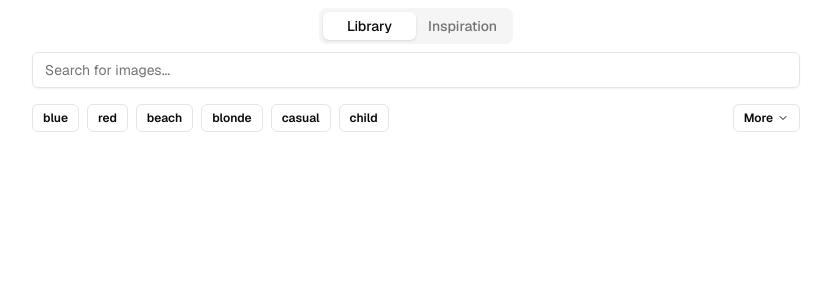
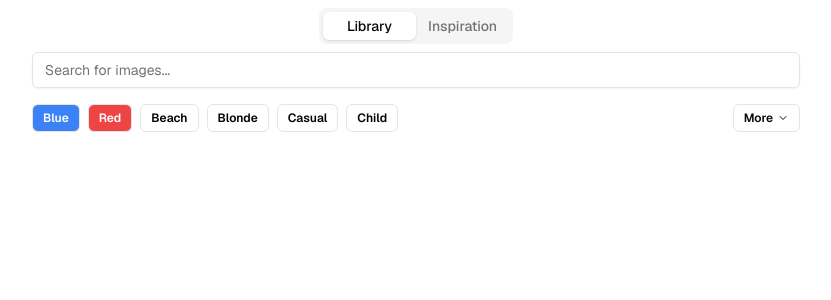
Before and after one commit to evan-dunkel/visual-search-prototype, a Next.js app: page / in a window 1280 px wide. Shown: the top 300 px of the page, without its empty margins (224-1055 px from the left). Built offline with nearby package versions, Linux system fonts and the light colour scheme.

Commit message:
Refactor TagSelector: Moved to components directory and updated tag data source

```diff
--- a/app/page.tsx
+++ b/app/page.tsx
@@ -4,7 +4,8 @@ import Image from "next/image";
 import { Input } from "@/components/ui/input";
 import { Tabs, TabsList, TabsTrigger } from "@/components/ui/tabs";
 import { useState } from "react";
-import { TagSelector } from "./components/tag-selector";
+import { TagSelector } from "../components/tag-selector";
+import { sampleTags } from "@/data/sample-tags";
 
 // Define our image data type
 type ImageItem = {
@@ -15,20 +16,6 @@ type ImageItem = {
 };
 
 // Sample data - you would replace this with your actual data
-const SAMPLE_TAGS = [
-  "blue",
-  "red",
-  "beach",
-  "blonde",
-  "casual",
-  "child",
-  "clothing",
-  "cold",
-  "denim",
-  "dress",
-  "happy",
-];
-
 const SAMPLE_IMAGES: ImageItem[] = [
   {
     id: "1",
@@ -70,7 +57,7 @@ export default function Home() {
           />
 
           <TagSelector
-            availableTags={SAMPLE_TAGS}
+            availableTags={sampleTags}
             selectedTags={selectedTags}
             onTagToggle={toggleTag}
             searchQuery={searchQuery}
--- a/app/components/tag-selector.tsx
+++ b/components/tag-selector.tsx
@@ -5,11 +5,34 @@ import { X, ChevronDown, ChevronUp } from "lucide-react";
 import { useState } from "react";
 import { motion, AnimatePresence } from "framer-motion";
 
+// Change from interface to exported interface
+export interface TagType {
+  name: string;
+  colorClass?: string;
+}
+
+// Update props interface
 interface TagSelectorProps {
-  availableTags: string[];
+  availableTags: TagType[];
   selectedTags: string[];
   onTagToggle: (tag: string) => void;
   searchQuery?: string;
+}
+
+// Update this utility function to work with Tailwind classes
+function shouldUseLightVariant(colorClass: string) {
+  // Default to dark text for unknown classes
+  if (!colorClass) return true;
+
+  // Map of Tailwind color classes that should use light text
+  const darkBackgrounds = [
+    "bg-blue-500",
+    "bg-blue-600",
+    "bg-red-500",
+    "bg-cyan-500",
+  ];
+
+  return !darkBackgrounds.includes(colorClass);
 }
 
 export function TagSelector({
@@ -20,10 +43,10 @@ export function TagSelector({
 }: TagSelectorProps) {
   const [showMoreTags, setShowMoreTags] = useState(false);
 
-  // Sort tags so selected ones appear first
+  // Update sort function
   const sortedTags = [...allTags].sort((a, b) => {
-    const aSelected = selectedTags.includes(a);
-    const bSelected = selectedTags.includes(b);
+    const aSelected = selectedTags.includes(a.name);
+    const bSelected = selectedTags.includes(b.name);
     if (aSelected && !bSelected) return -1;
     if (!aSelected && bSelected) return 1;
     return 0;
@@ -32,8 +55,9 @@ export function TagSelector({
   const getAvailableTags = () => {
     return allTags.filter(
       (tag) =>
-        !selectedTags.includes(tag) &&
-        tag.toLowerCase().includes(searchQuery.toLowerCase())
+        tag?.name &&
+        !selectedTags.includes(tag.name) &&
+        tag.name.toLowerCase().includes(searchQuery?.toLowerCase() || "")
     );
   };
 
@@ -52,11 +76,13 @@ export function TagSelector({
       >
         <AnimatePresence mode="popLayout">
           {sortedTags.map((tag) => {
-            const isSelected = selectedTags.includes(tag);
+            const isSelected = selectedTags.includes(tag.name);
             const isVisible =
               isSelected ||
               (!isSelected &&
-                tag.toLowerCase().includes(searchQuery.toLowerCase()) &&
+                tag?.name
+                  ?.toLowerCase()
+                  .includes((searchQuery || "").toLowerCase()) &&
                 (showMoreTags ||
                   availableTags.indexOf(tag) < INITIAL_TAGS_COUNT));
 
@@ -64,7 +90,7 @@ export function TagSelector({
 
             return (
               <motion.div
-                key={tag}
+                key={tag.name}
                 layout="position"
                 transition={{
                   layout: { type: "spring", stiffness: 1000, damping: 60 },
@@ -73,10 +99,18 @@ export function TagSelector({
               >
                 <Badge
                   variant={isSelected ? "secondary" : "outline"}
-                  className={`cursor-pointer ${
-                    isSelected ? "hover:bg-secondary/80" : "hover:bg-secondary"
-                  } flex items-center h-7 shrink-0 transition-colors duration-300 ease-in-out`}
-                  onClick={() => onTagToggle(tag)}
+                  className={`cursor-pointer flex items-center h-7 shrink-0 transition-colors duration-300 ease-in-out ${
+                    tag.colorClass || ""
+                  } ${
+                    tag.colorClass
+                      ? `hover:bg-opacity-80 hover:bg-${tag.colorClass}`
+                      : "hover:bg-secondary"
+                  } ${
+                    shouldUseLightVariant(tag.colorClass ?? "")
+                      ? "text-black"
+                      : "text-white"
+                  }`}
+                  onClick={() => onTagToggle(tag.name)}
                 >
                   <motion.div
                     initial={{ width: 0 }}
@@ -88,7 +122,7 @@ export function TagSelector({
                   >
                     <X className="mr-1 h-3 w-3" />
                   </motion.div>
-                  {tag}
+                  {tag.name}
                 </Badge>
               </motion.div>
             );
@@ -127,3 +161,10 @@ export function TagSelector({
     </div>
   );
 }
+
+const tags: TagType[] = [
+  { name: "React", colorClass: "bg-blue-500" },
+  { name: "TypeScript", colorClass: "bg-blue-600" },
+  { name: "JavaScript", colorClass: "bg-yellow-400" },
+  { name: "Regular Tag" }, // Tags without colors still work
+];
--- /dev/null
+++ b/data/sample-tags.ts
@@ -0,0 +1,15 @@
+import { TagType } from "@/components/tag-selector";
+
+export const sampleTags: TagType[] = [
+  { name: "Blue", colorClass: "bg-blue-500" },
+  { name: "Red", colorClass: "bg-red-500" },
+  { name: "Beach" },
+  { name: "Blonde" },
+  { name: "Casual" },
+  { name: "Child" },
+  { name: "Clothing" },
+  { name: "Cold", colorClass: "bg-cyan-500" },
+  { name: "Denim", colorClass: "bg-blue-600" },
+  { name: "Dress" },
+  { name: "Happy" },
+];
```
